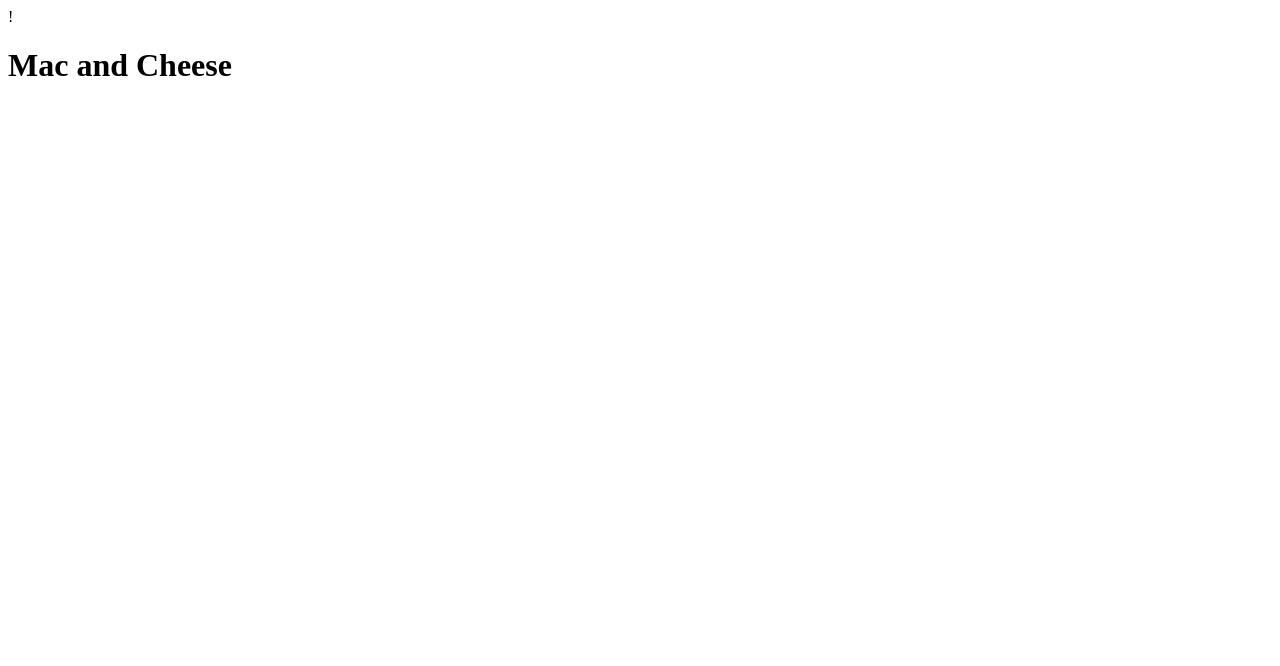
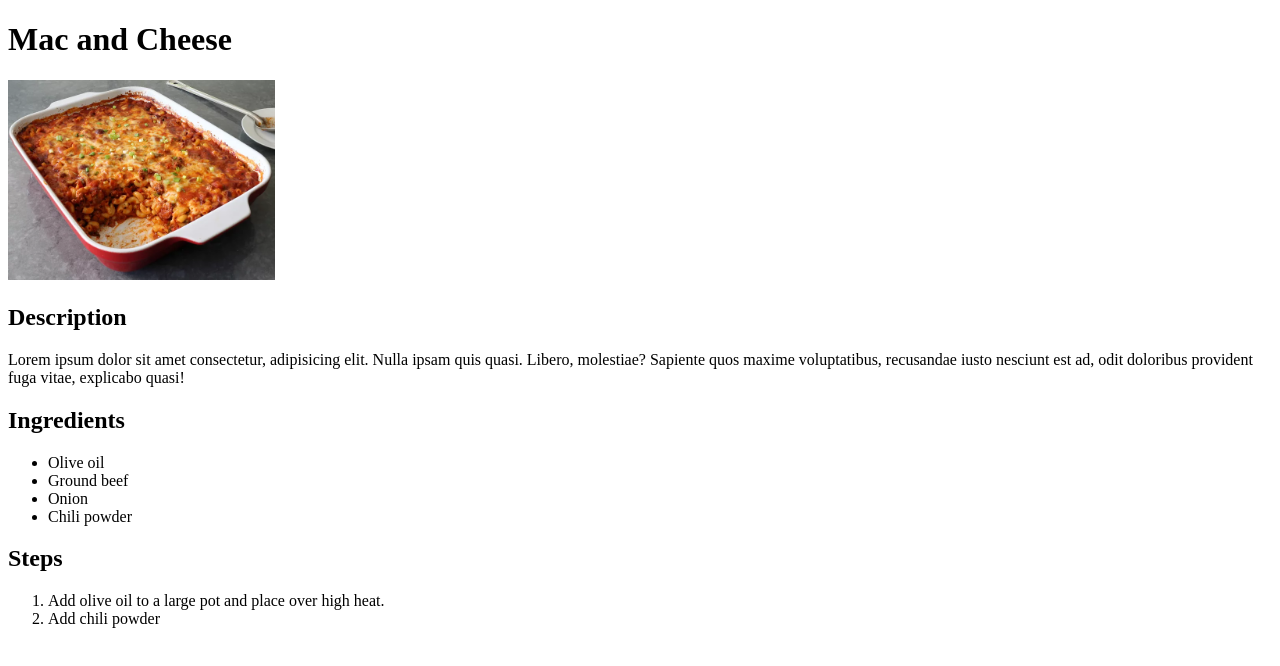
Before and after one commit to anthonyouch/odin-recipes, a plain HTML site: page recipes/mac-and-cheese.html in a window 1280 px wide. Drawn offline with Linux system fonts and the light colour scheme.

Commit message:
Completed recipes project

```diff
--- a/recipes/mac-and-cheese.html
+++ b/recipes/mac-and-cheese.html
@@ -1,4 +1,4 @@
-!<DOCTYPE html>
+<!DOCTYPE html>
     <html lang="en">
         <head>
             <meta charset="UTF-8">
@@ -7,6 +7,28 @@
 
         <body>
             <h1>Mac and Cheese</h1>
+            <img src="../images/mac-and-cheese.webp" alt="Mac and Cheese" height="200px">
+
+            <h2>Description</h2>
+            <p>Lorem ipsum dolor sit amet consectetur, adipisicing elit. Nulla ipsam quis
+                quasi. Libero, molestiae? Sapiente quos maxime voluptatibus, recusandae iusto nesciunt est ad, odit
+                doloribus provident fuga vitae, explicabo quasi!
+            </p>
+
+            <h2>Ingredients</h2>
+            <ul>
+                <li>Olive oil</li>
+                <li>Ground beef</li>
+                <li>Onion</li>
+                <li>Chili powder</li>
+            </ul>
+            <h2>Steps</h2>
+            <ol>
+                <li>Add olive oil to a large pot and place over high heat.</li>
+                <li>Add chili powder</li>
+            </ol>
+
+
         </body>
     </html>
 </DOCTYPE>
```
Also changed, not shown: index.html (+5 -1 lines), recipes/chicken-carbonara-pasta.html (added, +32 -0 lines), images/chicken-carbonara-pasta.webp (added), images/mac-and-cheese.webp (added).
